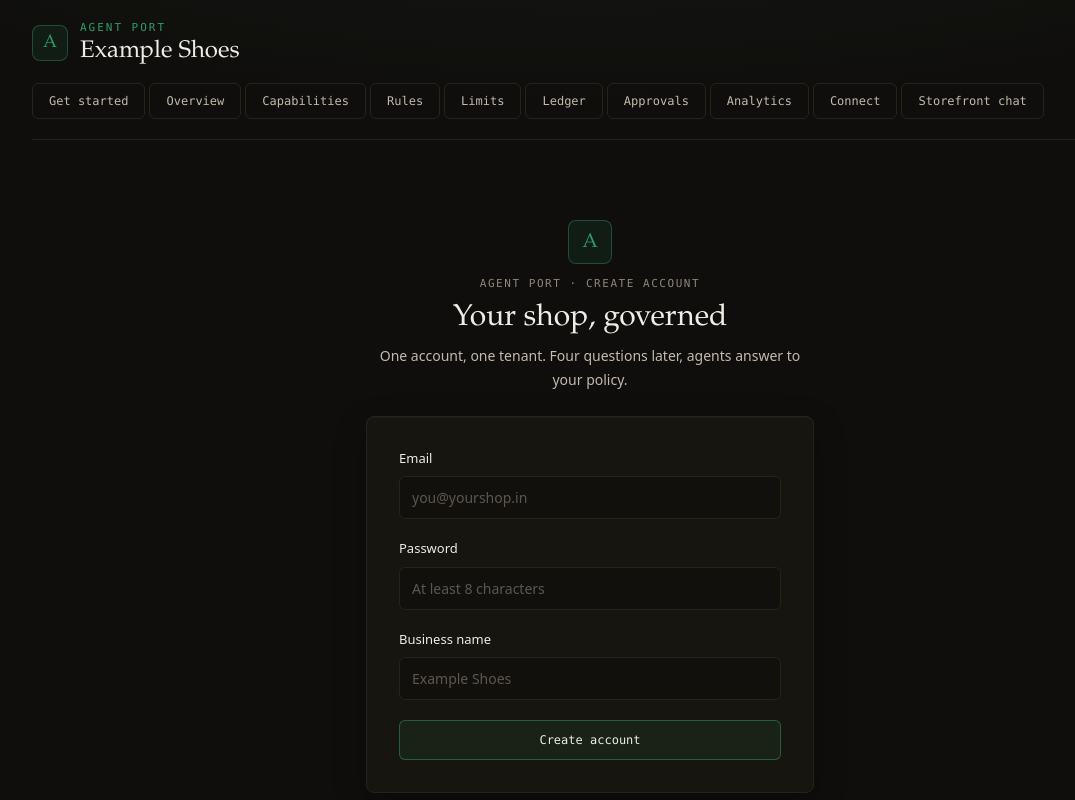
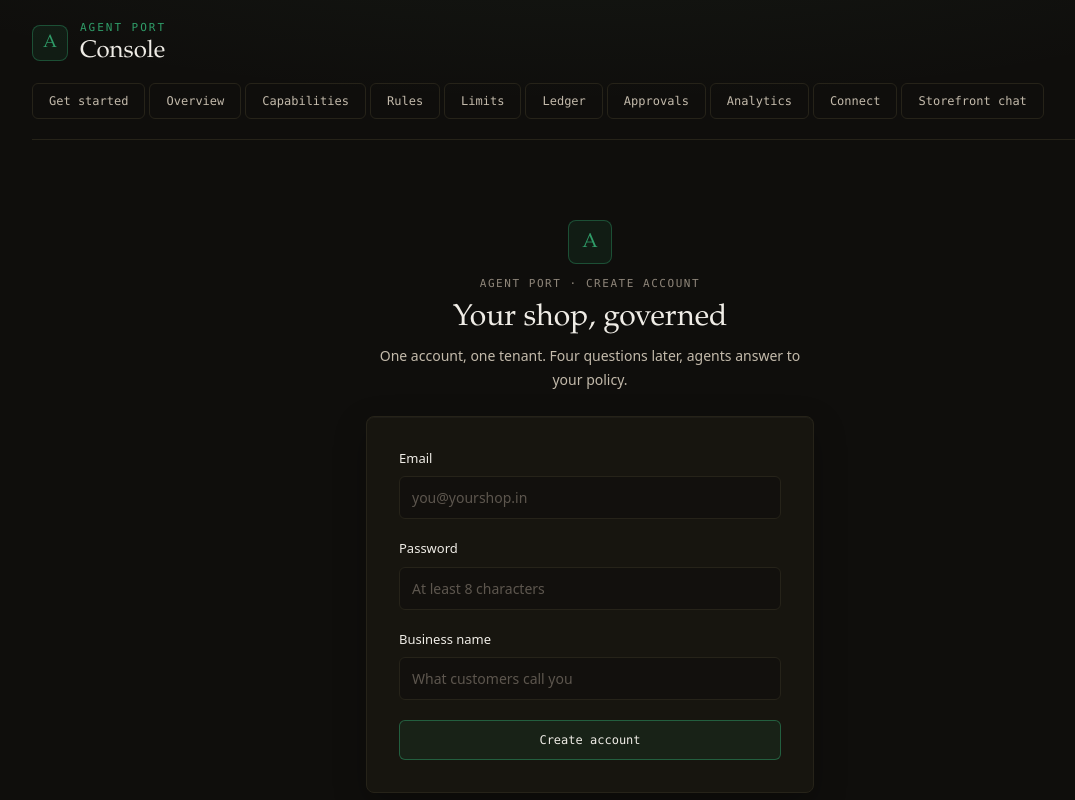
Before and after one commit to rawatarpit/agentport-ui, a Next.js app: page /signup in a window 1280 px wide. Shown: the top 800 px of the page, without its empty margins (50-1125 px from the left). Built offline with nearby package versions, Linux system fonts and the light colour scheme.

Commit message:
content: drop Example Shoes placeholders — neutral brand, operator-wide audience

```diff
--- a/app/chat/page.tsx
+++ b/app/chat/page.tsx
@@ -3,7 +3,7 @@ import { StorefrontChat } from '@/components/chat'
 export const metadata = {
   title: 'Storefront chat — Agent Port',
   description:
-    'A shopper talks to an assistant that is subject to the same policy as every other agent: reads answer, writes are held for a human, and forbidden actions are refused with a reason.',
+    'A customer talks to an assistant that is subject to the same policy as every other agent: reads answer, writes are held for a human, and forbidden actions are refused with a reason.',
 }
 
 export default function ChatPage() {
--- a/app/connect/page.tsx
+++ b/app/connect/page.tsx
@@ -57,7 +57,7 @@ export default function ConnectPage() {
         <p className="prose-bone mt-3 max-w-[68ch]">
           Two doors, one artifact. The dashboard is the front door;{' '}
           <span className="font-mono text-bone">agent-port init</span> stays as the
-          second door for the shop with no GitHub. Both produce the same committed
+          second door for the team with no GitHub. Both produce the same committed
           file — the merge is the signature either way.
         </p>
       </div>
--- a/app/layout.tsx
+++ b/app/layout.tsx
@@ -5,7 +5,7 @@ import './globals.css'
 export const metadata: Metadata = {
   title: 'Agent Port Console',
   description:
-    'Governed agent capabilities for a small commerce business: what agents may do, what was refused, and what is waiting for a human.',
+    'Governed agent capabilities for a business: what agents may do, what was refused, and what is waiting for a human.',
 }
 
 export default function RootLayout({ children }: { children: React.ReactNode }) {
--- a/app/page.tsx
+++ b/app/page.tsx
@@ -21,8 +21,9 @@ export default async function Overview() {
       <section>
         <p className="label">The position · enterprise onboarding</p>
         <h2 className="mt-2 max-w-[62ch] font-display text-3xl leading-tight text-bone">
-          Agents can already find this store. What they cannot do is decided here,
-          in one place, before anything runs.
+          Agents can already find this business. What they cannot do is decided here,
+          in one place, before anything runs. Owners check what happened,
+          operators clear what is held, developers wire what is exposed.
         </h2>
         <p className="prose-bone mt-4 max-w-[68ch]">
           {manifest.capabilities.length} capabilities are exposed to external agents.
--- a/app/signup/page.tsx
+++ b/app/signup/page.tsx
@@ -71,7 +71,7 @@ export default function SignupPage() {
       </div>
       <div>
         <label className="field-label" htmlFor="su-business">Business name</label>
-        <input id="su-business" className="input" value={business} autoComplete="organization" placeholder="Example Shoes" onChange={(e) => setBusiness(e.target.value)} />
+          <input id="su-business" className="input" value={business} autoComplete="organization" placeholder="What customers call you" onChange={(e) => setBusiness(e.target.value)} />
       </div>
       <button type="button" className="btn btn-primary w-full py-2.5" disabled={busy || !email || !password || !business} onClick={submit}>
         {busy ? 'Creating…' : 'Create account'}
--- a/components/chat.tsx
+++ b/components/chat.tsx
@@ -5,17 +5,17 @@ import { useState } from 'react'
 /**
  * The governed conversion surface.
  *
- * This is the half of the thesis that is about money coming in: a shopper
+ * This is the half of the thesis that is about money coming in: a customer
  * talks to an assistant, and the assistant is subject to the same policy as
  * every other agent. Reads answer immediately. Anything that writes is held
- * for a human. Anything forbidden is refused with a reason the shopper can be
+ * for a human. Anything forbidden is refused with a reason the customer can be
  * shown, not an error they have to guess at.
  *
  * The calls below go to the real /.well-known/agent/invoke route, so what you
  * see here is the enforcement path, not a simulation of it.
  */
 
-type Role = 'shopper' | 'assistant' | 'system'
+type Role = 'customer' | 'assistant' | 'system'
 
 interface Turn {
   id: number
@@ -64,7 +64,7 @@ export function StorefrontChat() {
     if (!text || busy) return
     setDraft('')
     setBusy(true)
-    setTurns((t) => [...t, { id: seq++, role: 'shopper', text }])
+    setTurns((t) => [...t, { id: seq++, role: 'customer', text }])
 
     const step = SCRIPT.find((s) => s.match.test(text))
     if (!step) {
@@ -139,14 +139,14 @@ export function StorefrontChat() {
   return (
     <div className="grid gap-5 lg:grid-cols-[minmax(0,1fr)_300px]">
       <div className="panel flex min-h-[460px] flex-col p-5">
-        <p className="label">Example Shoes — storefront</p>
+        <p className="label">Governed demo — storefront</p>
 
         <div className="mt-4 flex-1 space-y-4">
           {turns.map((t) => (
             <div key={t.id} className="space-y-1">
               <p
                 className={`text-[14px] leading-relaxed ${
-                  t.role === 'shopper'
+                  t.role === 'customer'
                     ? 'text-bone'
                     : t.tone === 'denied'
                       ? 'text-rust'
@@ -201,7 +201,7 @@ export function StorefrontChat() {
           <p className="mt-2 text-[13px] leading-relaxed text-bone-dim">
             <code className="font-mono text-bone">createOrder</code> is a write, and
             every write this business exposes requires human approval. The assistant
-            gets 202 and a held request. The shopper is told the truth rather than
+            gets 202 and a held request. The customer is told the truth rather than
             shown a fake success.
           </p>
           <p className="mt-3 text-[13px] leading-relaxed text-bone-dim">
--- a/components/nav.tsx
+++ b/components/nav.tsx
@@ -51,7 +51,7 @@ export function Nav() {
             <span className="block font-mono text-[11px] uppercase tracking-[0.18em] text-verdant">
               Agent Port
             </span>
-            <span className="block font-display text-2xl leading-tight text-bone">Example Shoes</span>
+            <span className="block font-display text-2xl leading-tight text-bone">Console</span>
           </span>
         </Link>
         <nav className="hidden flex-wrap gap-1 md:flex" aria-label="Primary">
--- a/components/rules-editor.tsx
+++ b/components/rules-editor.tsx
@@ -11,7 +11,7 @@ import { Badge } from '@/components/stat'
  * here is live: the badge reads `not deployed` in idle grey, never verdant,
  * until the generated file is merged and the runtime reports its digest.
  * A technical term in the only label on a field is a support ticket, so every
- * label is a sentence a café owner would say.
+ * label is a sentence a non-technical operator would say.
  */
 
 type Draft = {
--- a/components/setup-wizard.tsx
+++ b/components/setup-wizard.tsx
@@ -5,8 +5,8 @@ import { useEffect, useMemo, useState } from 'react'
 /**
  * Setup: four questions, then one line.
  *
- * The person who needs a policy change is a café owner, so the wizard exists to
- * end. Every question is answerable without a technical term, and the output is a
+ * The person who needs a policy change is often a non-technical operator, so
+ * the wizard exists to end. Every question is answerable without a technical term, and the output is a
  * single copyable command rather than a file to edit — a merchant who cannot get
  * from this screen to a running runtime has not been onboarded, however good the
  * rest of the console looks.
--- a/components/signup-form.tsx
+++ b/components/signup-form.tsx
@@ -62,7 +62,7 @@ export function SignupForm({ onDone }: { onDone: () => void }) {
             className="mt-2 w-full border border-ink-line bg-transparent px-3 py-2 text-[14px] text-bone outline-none focus:border-verdant"
             value={business}
             onChange={(e) => setBusiness(e.target.value)}
-            placeholder="Example Shoes"
+            placeholder="What customers call you"
           />
         </div>
       </div>
--- a/lib/agentport.ts
+++ b/lib/agentport.ts
@@ -78,14 +78,14 @@ export const ledger = new InMemoryLedger()
  * replaces it on every serve, and nothing else reads it.
  */
 export const agent = new AgentPort({
-  business: 'Example Shoes',
+  business: 'Demo business',
   baseUrl: 'http://localhost:3000',
   policy,
   ledger,
   configHash,
   // Stamped on every row. Required, and never taken from the request — this is
   // what keeps one tenant's ledger separate from another's (TASKS.md 5.7).
-  tenantId: 'example-shoes',
+  tenantId: 'demo-tenant',
   requestId: () => `req_${Math.random().toString(36).slice(2, 10)}`,
 })
 
@@ -228,7 +228,7 @@ export async function ensureSeeded(): Promise<void> {
       result: s.decision === 'allow' ? 'ok' : undefined,
       durationMs: 18 + i * 7,
       configHash,
-      tenantId: 'example-shoes',
+      tenantId: 'demo-tenant',
     })
   }
 }
--- a/lib/store.ts
+++ b/lib/store.ts
@@ -10,7 +10,7 @@ import { configHash } from '@/lib/agentport'
  * tenant: `resolveTenant()` says so out loud instead of pretending.
  */
 
-export const DEMO_TENANT = 'example-shoes'
+export const DEMO_TENANT = 'demo-tenant'
 
 /** Single-tenant demo. Supabase Auth sessions replace this — see /connect step 1. */
 export function resolveTenant(): string {
```
Also changed, not shown: 1 other file (tests, documents, lock files or other folders).
